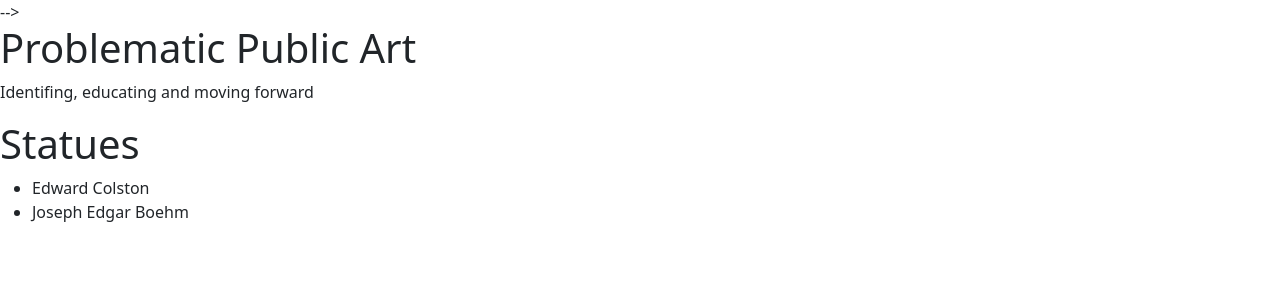
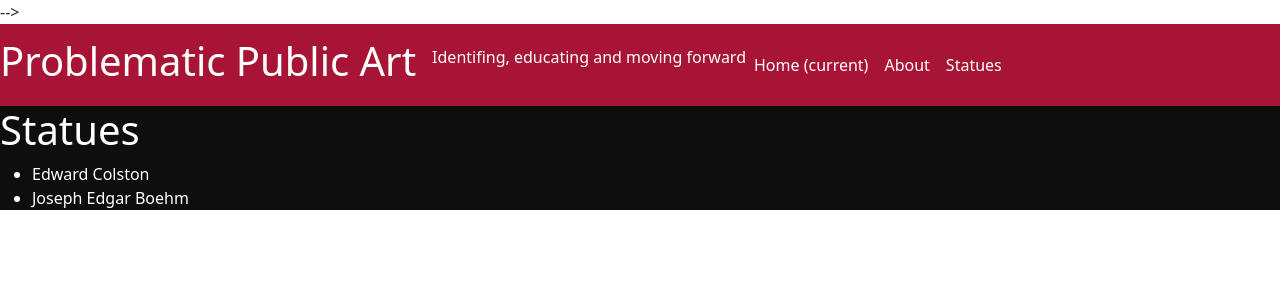
Before and after one commit to Gina-Frankel/statues, a React (Create React App) app: page / in a window 1280 px wide. Shown: the top 300 px of the page. Built offline with nearby package versions, Linux system fonts and the light colour scheme.

Commit message:
styling for nav bar

```diff
--- /dev/null
+++ b/src/components/App.css
@@ -0,0 +1,5 @@
+
+.app {
+  background-color: #0E0E0E;
+  color: white
+}
--- a/src/components/App.js
+++ b/src/components/App.js
@@ -1,12 +1,12 @@
 import React from 'react';
 import Heading from './Heading.js'
 import StatueListContainer from './StatueListContainer.js'
-// import './App.css';
+import './App.css';
 
 function App() {
   return (
-    <div className="App">
-      <header className="App-header">
+    <div className="app">
+      <header className="app-header">
         <Heading/>
       </header>
       <div>
--- a/src/components/Heading.css
+++ b/src/components/Heading.css
@@ -0,0 +1,8 @@
+.heading{
+  background-color: #A71435;
+  color: white
+}
+
+a {
+  color: white !important;
+}
--- a/src/components/Heading.js
+++ b/src/components/Heading.js
@@ -1,11 +1,24 @@
 import React from 'react';
+import './Heading.css';
 
 
 function Heading() {
   return (
-    <div className="Heading">
-      <h1>Problematic Public Art</h1>
+    <div className="heading">
+    <nav className="navbar navbar-expand-lg heading">
+    <a className="navbar-brand" href="#"><h1>Problematic Public Art</h1></a>
       <p>Identifing, educating and moving forward</p>
+    <button className="navbar-toggler" type="button" data-toggle="collapse" data-target="#navbarNavAltMarkup" aria-controls="navbarNavAltMarkup" aria-expanded="false" aria-label="Toggle navigation">
+      <span className="navbar-toggler-icon"></span>
+    </button>
+    <div className="collapse navbar-collapse" id="navbarNavAltMarkup">
+      <div className="navbar-nav">
+        <a className="nav-item nav-link active" href="#">Home <span className="sr-only">(current)</span></a>
+        <a className="nav-item nav-link" href="#">About</a>
+        <a className="nav-item nav-link" href="#">Statues</a>
+      </div>
+    </div>
+    </nav>
     </div>
   );
 }
```
